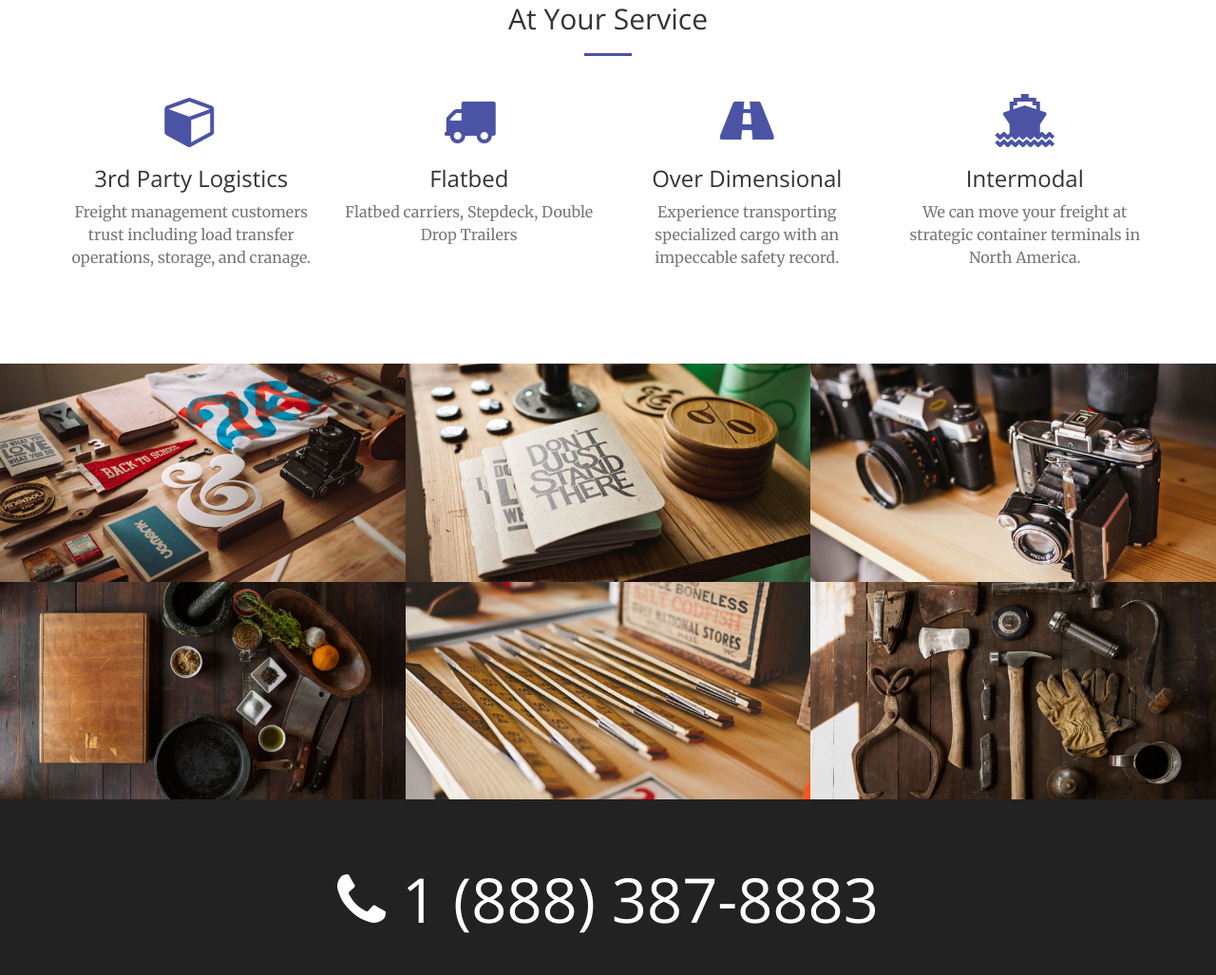
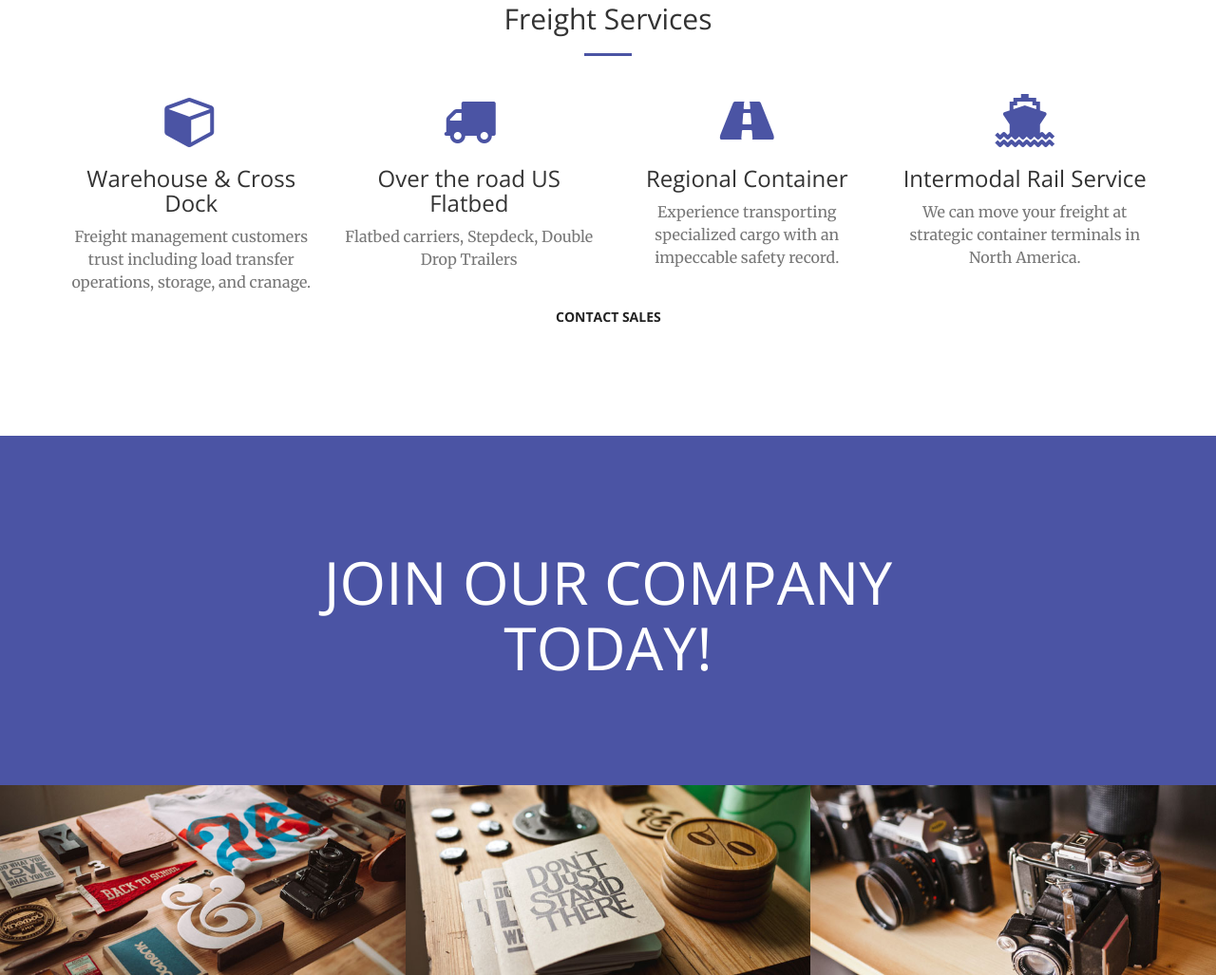
Before and after one commit to classicfr/classicfr.github.io, a plain HTML site: page index.html in a window 1280 px wide. Shown: the part 1540-2567 px from the top of the page at 95% size. Drawn offline with nearby package versions, Linux system fonts and the light colour scheme; some packages are replaced by stand-ins of ours.

Commit message:
favicon and updates
Updated services and added favicon

```diff
--- a/index.html
+++ b/index.html
@@ -24,6 +24,7 @@
 
     <!-- Custom CSS -->
     <link rel="stylesheet" href="css/creative.css" type="text/css">
+    <link rel="shortcut icon" href="assets/images/favicon.png">
 
     <!-- HTML5 Shim and Respond.js IE8 support of HTML5 elements and media queries -->
     <!-- WARNING: Respond.js doesn't work if you view the page via file:// -->
@@ -106,7 +107,7 @@
         <div class="container">
             <div class="row">
                 <div class="col-lg-12 text-center">
-                    <h2 class="section-heading">At Your Service</h2>
+                    <h2 class="section-heading">Freight Services</h2>
                     <hr class="primary">
                 </div>
             </div>
@@ -116,30 +117,45 @@
                 <div class="col-lg-3 col-md-6 text-center">
                     <div class="service-box">
                         <i class="fa fa-4x fa-cube text-primary sr-icons"></i>
-                        <h3>3rd Party Logistics</h3>
+                        <h3>Warehouse &amp; Cross Dock</h3>
                         <p class="text-muted">Freight management customers trust including load transfer operations, storage, and cranage.</p>
                     </div>
                 </div>
                 <div class="col-lg-3 col-md-6 text-center">
                     <div class="service-box">
                         <i class="fa fa-4x fa-truck text-primary sr-icons"></i>
-                        <h3>Flatbed</h3>
+                        <h3>Over the road US Flatbed</h3>
                         <p class="text-muted">Flatbed carriers, Stepdeck, Double Drop Trailers</p>
                     </div>
                 </div>
                 <div class="col-lg-3 col-md-6 text-center">
                     <div class="service-box">
                         <i class="fa fa-4x fa-road text-primary sr-icons"></i>
-                        <h3>Over Dimensional</h3>
+                        <h3>Regional Container</h3>
                         <p class="text-muted">Experience transporting specialized cargo with an impeccable safety record.</p>
                     </div>
                 </div>
                 <div class="col-lg-3 col-md-6 text-center">
                     <div class="service-box">
                         <i class="fa fa-4x fa-ship text-primary sr-icons"></i>
-                        <h3>Intermodal</h3>
+                        <h3>Intermodal Rail Service</h3>
                         <p class="text-muted">We can move your freight at strategic container terminals in North America.</p>
                     </div>
+                </div>
+            </div>
+            <div class="row">
+                <div class="call-to-action text-center">
+                    <a href="mailto:andre@classicfreight.ca" class="btn btn-default btn-xl sr-button">Contact Sales</a>
+                </div>
+            </div>
+        </div>
+    </section>
+
+    <section class="bg-primary">
+        <div class="container">
+            <div class="row">
+                <div class="col-lg-8 col-lg-offset-2 text-center">
+                    <h1>JOIN OUR COMPANY TODAY!</h1>
                 </div>
             </div>
         </div>
```
Also changed, not shown: assets/images/favicon.png (added).
